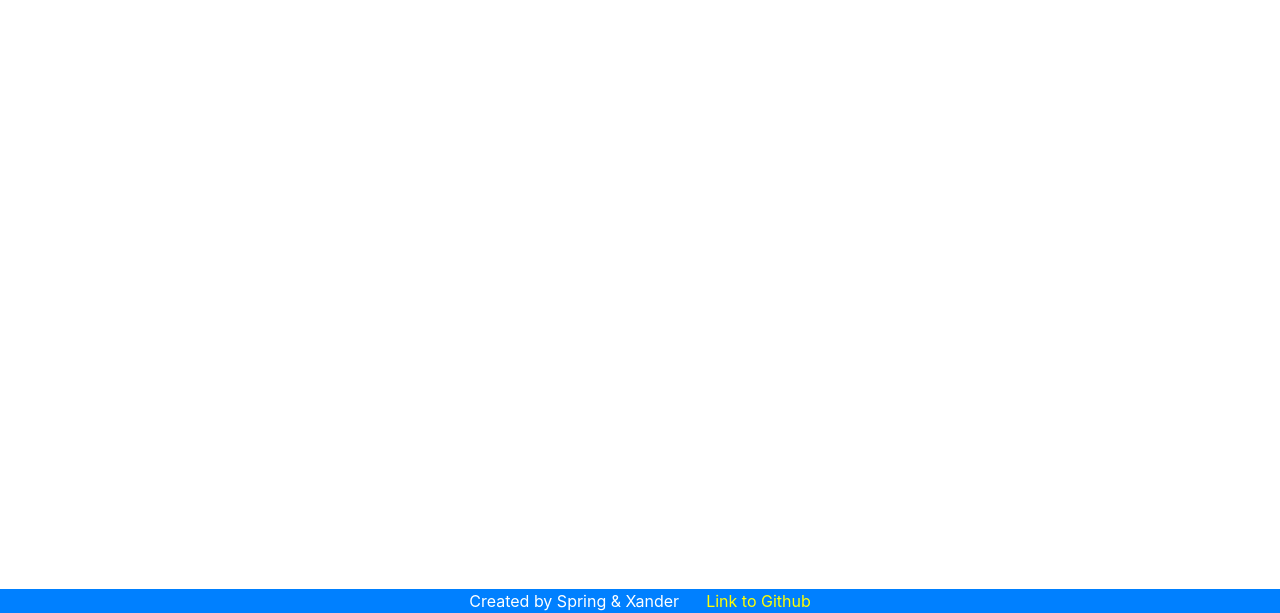
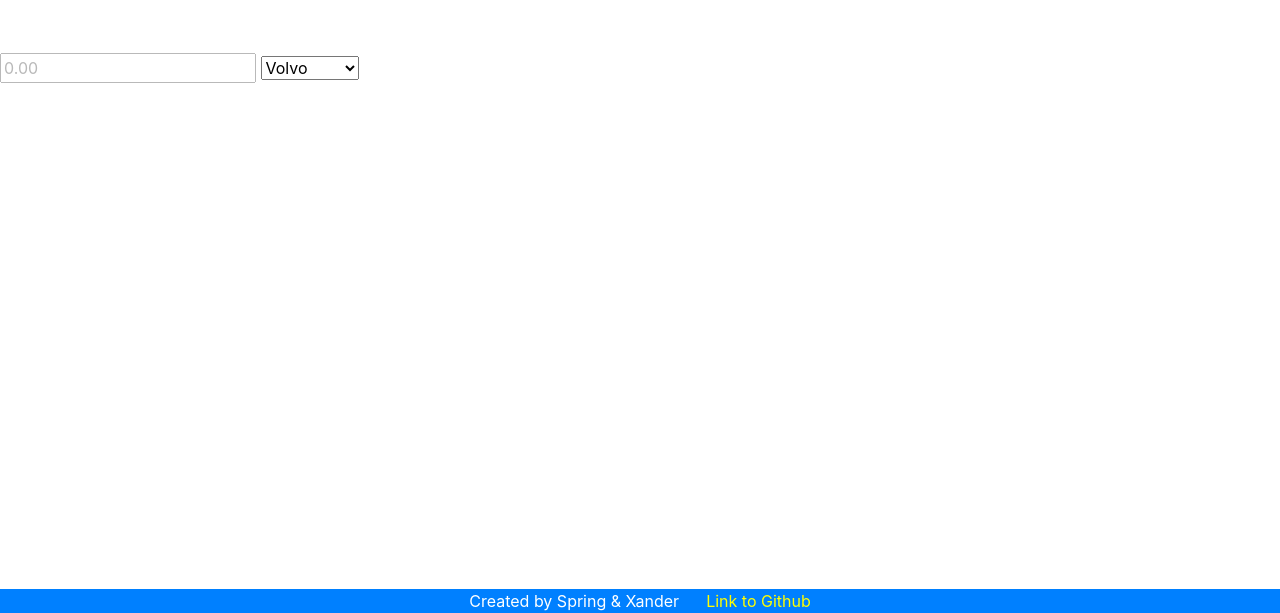
Before and after one commit to springsc123/cs260-creativeproject2, a plain HTML site: page index.html in a window 1280 px wide. Shown: the part 187-800 px from the top of the page. Drawn offline with nearby package versions, Linux system fonts and the light colour scheme.

Commit message:
dummy select button and search bar

```diff
--- a/index.html
+++ b/index.html
@@ -27,7 +27,15 @@
   <h1>Welcome to CreativeProject2</h1>
   <br>
   <br>
-
+  <form>
+    <input id="moneyInput" type="number" placeholder="0.00" style="opacity: 0.5;"></input>
+    <select id="currencyType">
+      <option value="volvo">Volvo</option>
+      <option value="saab">Saab</option>
+      <option value="mercedes">Mercedes</option>
+      <option value="audi">Audi</option>
+    </select>
+  </form>
 
   <div class="footer">
     <div color="white">Created by Spring & Xander &nbsp; &nbsp;&nbsp;
```
